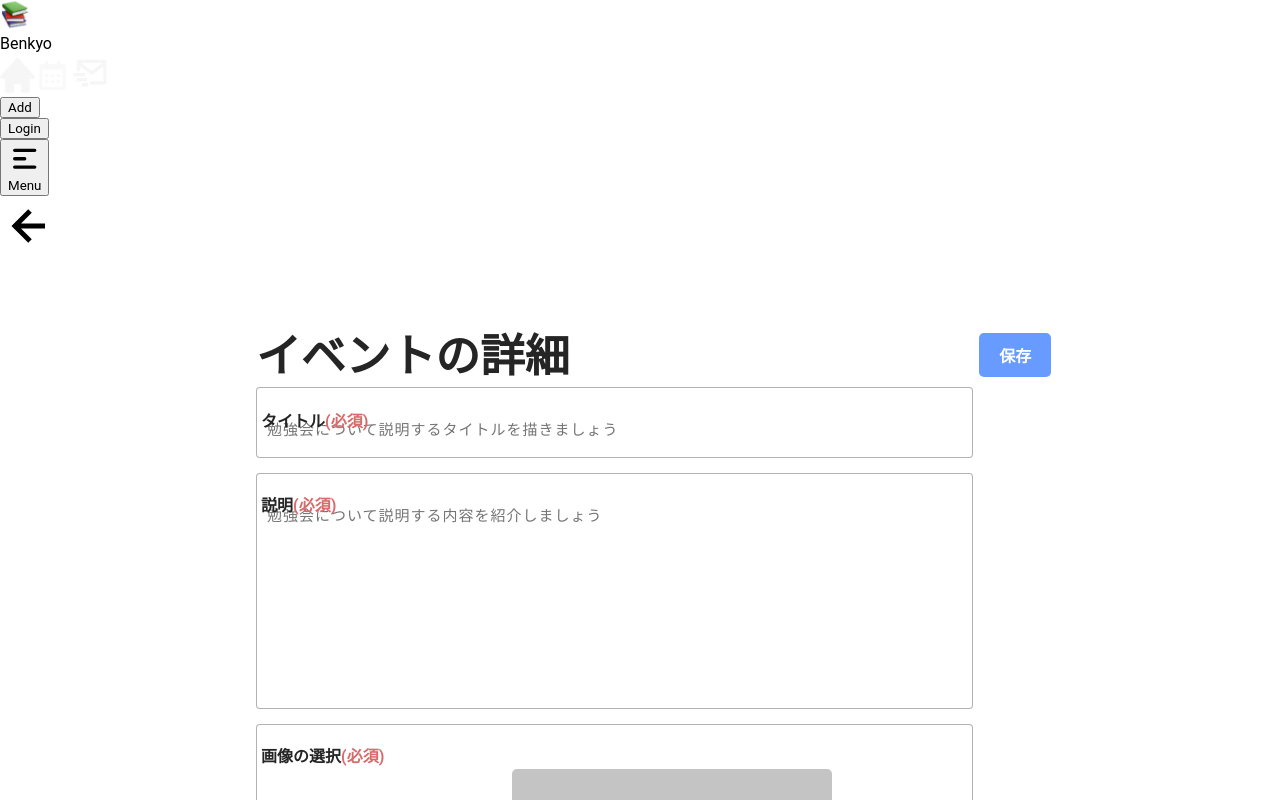
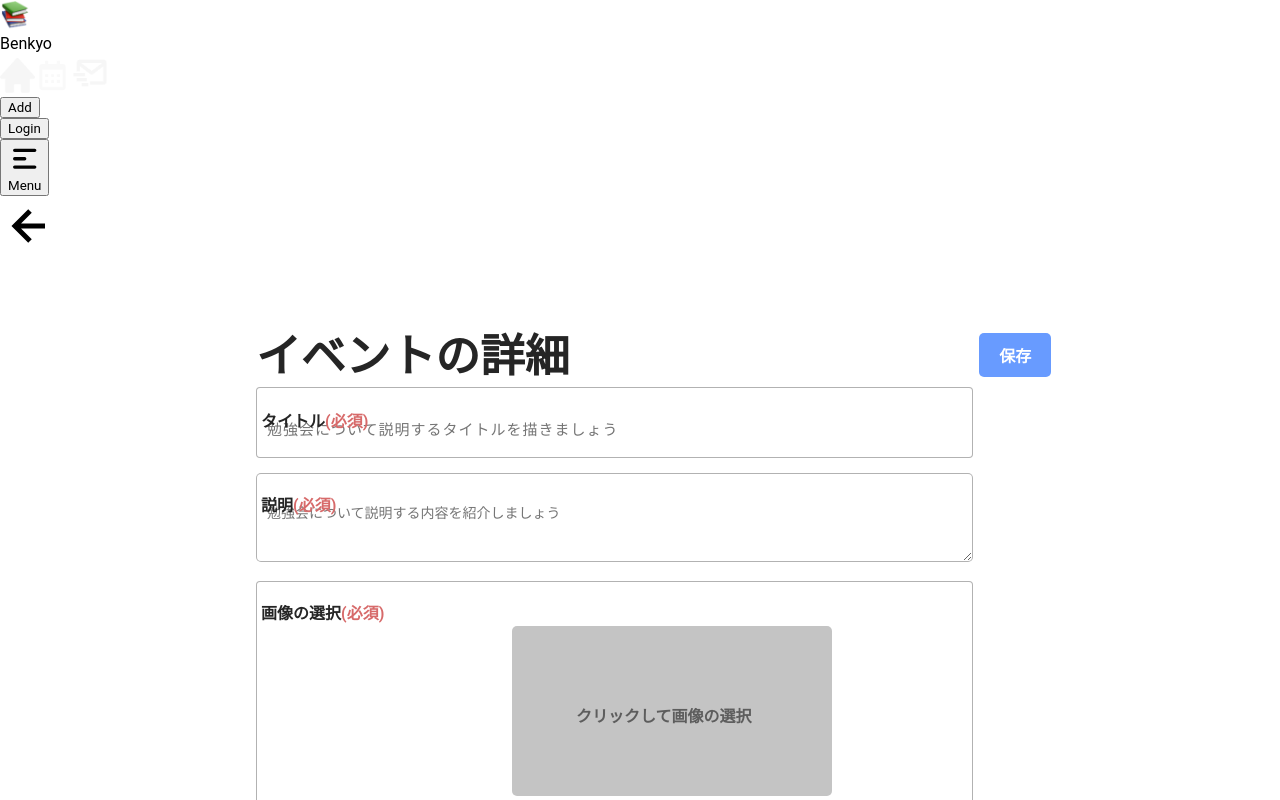
Before and after one commit to SystemEngineeringTeam/HackU-2021-vol3, a Next.js app in the folder front/: page /event in a window 1280 px wide. Shown: the top 800 px of the page. Built offline with nearby package versions, Linux system fonts and the light colour scheme; no server answers.

Commit message:
inputではないtextareaへの変更をする

```diff
--- a/front/components/EventRegistration.tsx
+++ b/front/components/EventRegistration.tsx
@@ -22,7 +22,7 @@ const EventRegistration = () => {
                             <p className="input_title_2_1">説明</p>
                             <p className="input_title_2_2">(必須)</p>
                         </div>
-                        <input type="text" placeholder="勉強会について説明する内容を紹介しましょう" />
+                        <textarea className="InputTextArea" placeholder="勉強会について説明する内容を紹介しましょう" />
                     </label>
                 </div>
                 <div className="input_3_1">
--- a/front/styles/event.css
+++ b/front/styles/event.css
@@ -109,6 +109,20 @@
     display: inline-block;
 }
 
+.InputTextArea {
+    margin-top: 15px;
+    width: 70%;
+    padding-top: 2em;
+    padding-bottom: 1em;
+    padding-left: 10px;
+    box-sizing: border-box;
+    border-radius: 5px;
+    border: 1px solid rgba(0, 0, 0, .3);
+    font-size: 14px;
+    outline: none;
+    line-height: 1.6;
+    resize: vertical;
+}
 
 .input_3_1 input[type="text"] {
     margin-top: 15px;
```
